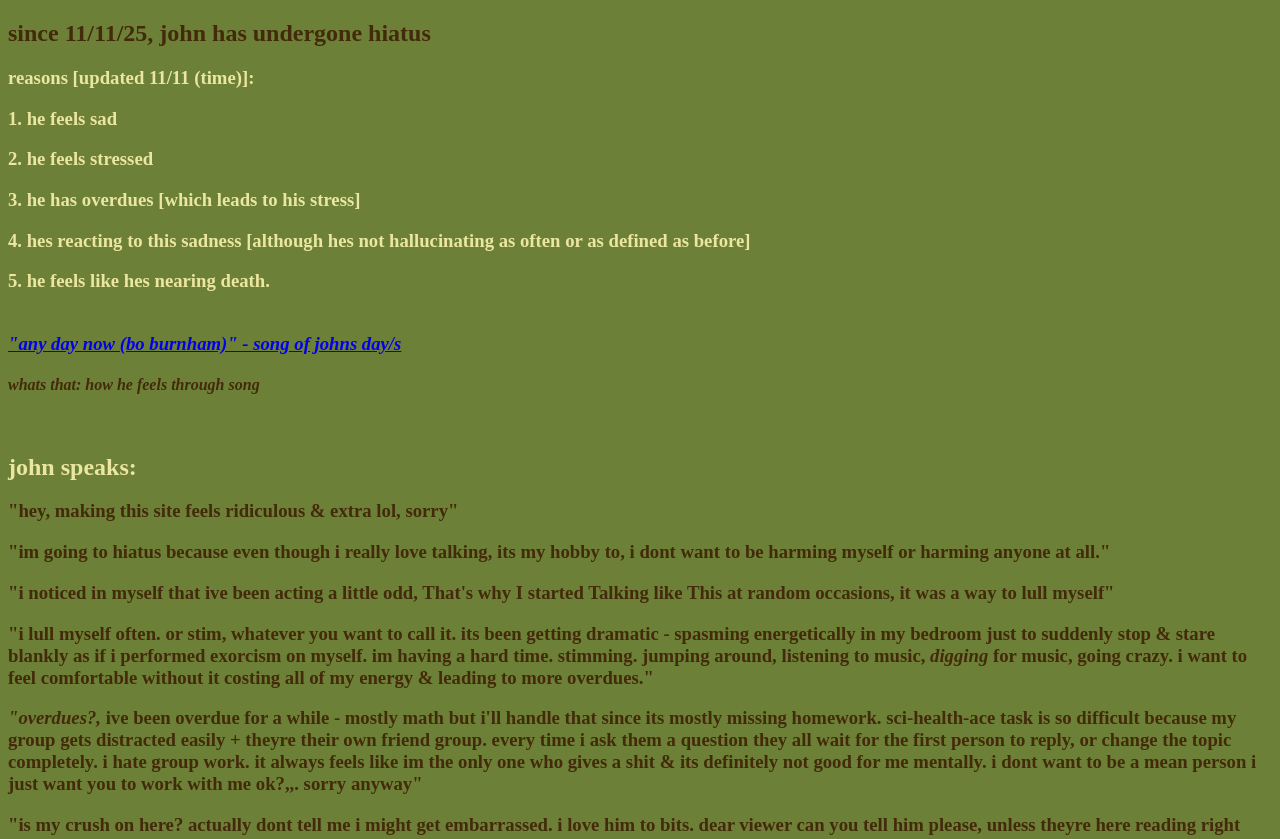
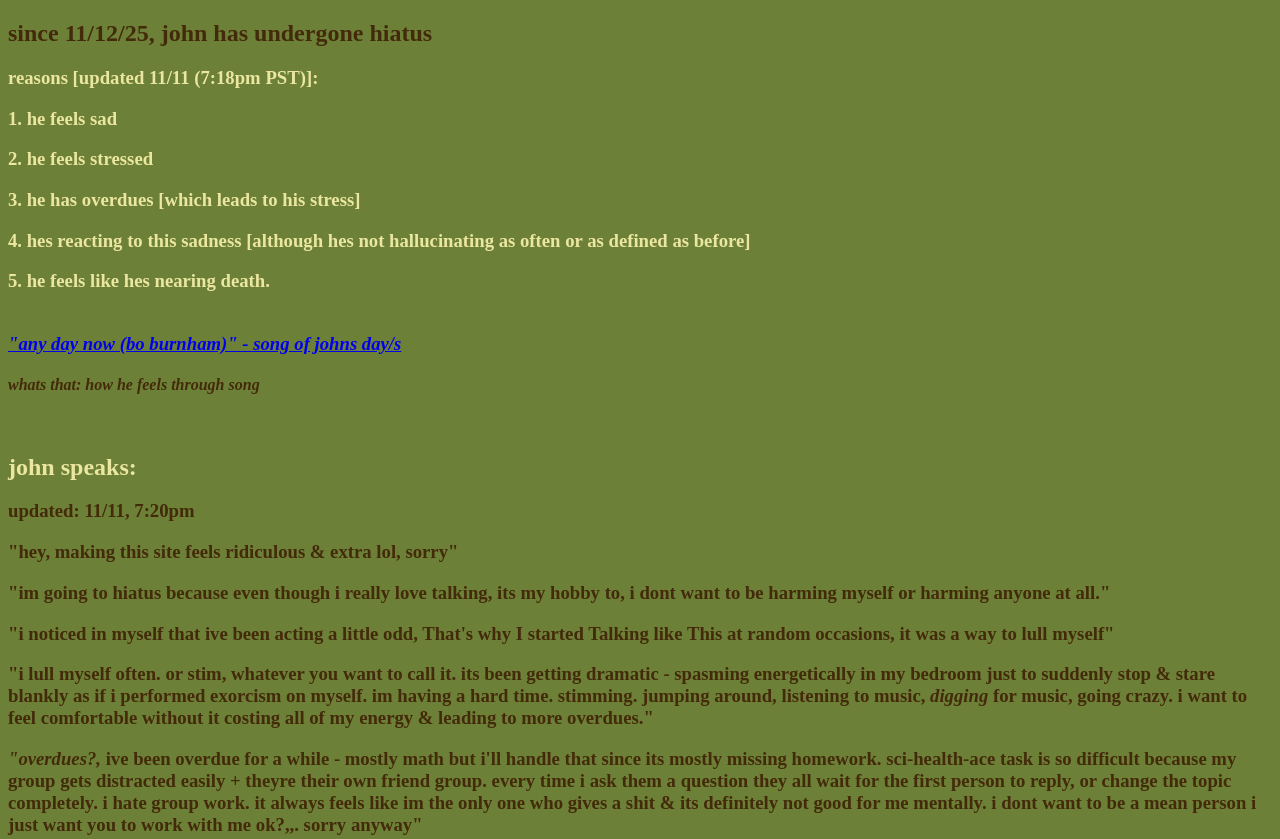
Before and after one commit to johnnys-temporary/johns-status, a plain HTML site: page index.html in a window 1280 px wide. Shown: the part 60-899 px from the top of the page. Drawn offline with Linux system fonts and the light colour scheme.

Commit message:
Update index.html

```diff
--- a/index.html
+++ b/index.html
@@ -6,9 +6,9 @@
 
 <body style="background-color:#6d8037;">
 <h1 style="color:#ebe6a0;"><b>johns status</b></h1>
-<h2 style="color:#432a0a;">since 11/11/25, john has undergone hiatus</h2>
+<h2 style="color:#432a0a;">since 11/12/25, john has undergone hiatus</h2>
 
-<h3 style="color:#ebe6a0;">reasons [updated 11/11 (time)]:<br>
+<h3 style="color:#ebe6a0;">reasons [updated 11/11 (7:18pm PST)]:<br>
 <p>1. he feels sad</p>
 <p>2. he feels stressed</p>
 <p>3. he has overdues [which leads to his stress]</p>
@@ -21,7 +21,8 @@
 
 <p><h2 style="color:#ebe6a0;"><b>john speaks:</b></h2></p>
 
-<p><h3 style="color:#432a0a;">"hey, making this site feels ridiculous & extra lol, sorry"</p>
+<p><h3 style="color:#432a0a;">updated: 11/11, 7:20pm</p>
+<p>"hey, making this site feels ridiculous & extra lol, sorry"</p>
 <p>"im going to hiatus because even though i really love talking, its my hobby to, i dont want to be harming myself or harming anyone at all."</p>
 <p>"i noticed in myself that ive been acting a little odd, That's why I started Talking like This at random occasions, it was a way to lull myself"</p>
 <p>"i lull myself often. or stim, whatever you want to call it. its been getting dramatic - spasming energetically in my bedroom just to suddenly stop & stare blankly as if i performed exorcism on myself. im having a hard time. stimming. jumping around, listening to music, <i>digging</i> for music, going crazy. i want to feel comfortable without it costing all of my energy & leading to more overdues."</p>
```
